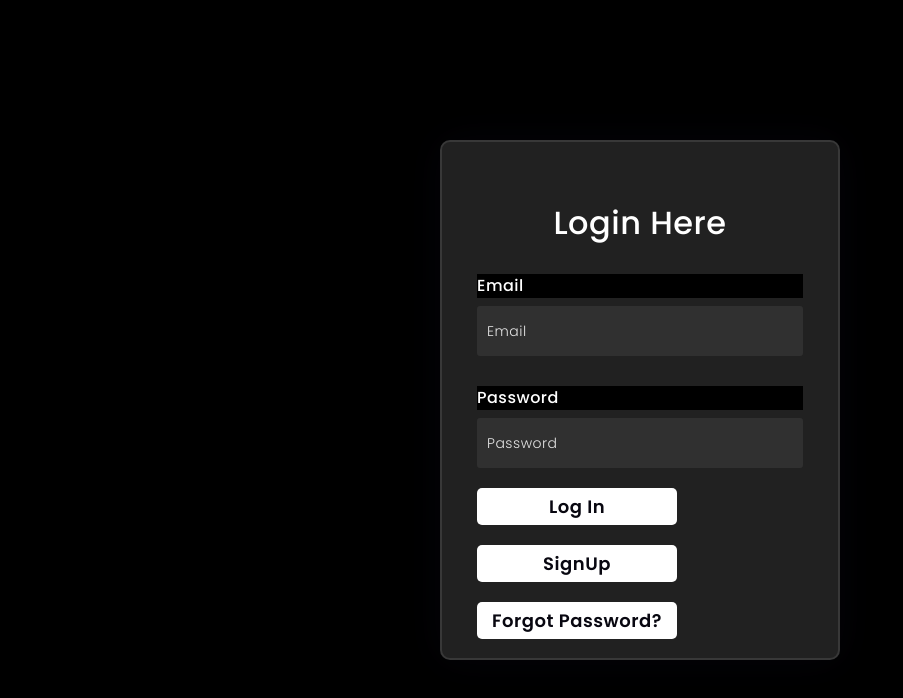
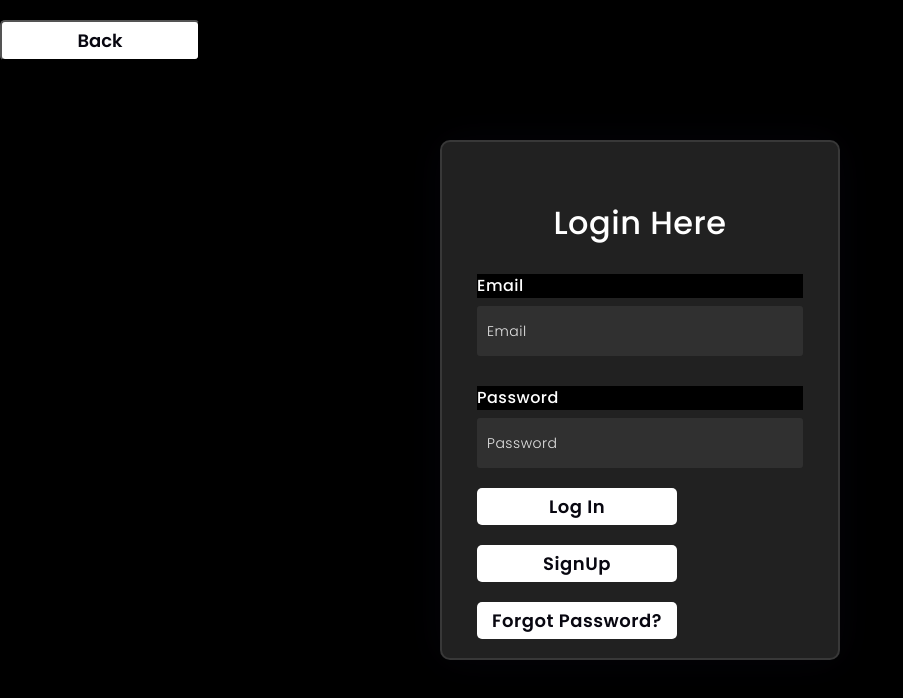
Before and after one commit to aniketdaripa/EA_HAM_FRONTEND, a React (Create React App) app: page /login in a window 1280 px wide. Shown: the top 698 px of the page, without its empty margins (0-903 px from the left). Built offline with nearby package versions, Linux system fonts and the light colour scheme.

Commit message:
back button added

```diff
--- a/src/pages/ForgotPassWord.js
+++ b/src/pages/ForgotPassWord.js
@@ -33,6 +33,7 @@ const ForgotPassPage = () => {
   const onSignInSubmit = async (e) => {
     e.preventDefault();
     configureCaptcha();
+    console.log(enteredEmail);
     //fetch phone number from database
     let res = await axios.get("https://ea-ham-backend.onrender.com/getCurrUserData", {
       params: { currUserEmail: enteredEmail },
--- a/src/pages/LoginPage.js
+++ b/src/pages/LoginPage.js
@@ -49,6 +49,7 @@ const LoginPage = (event) => {
   };
   return (
     <>
+      <button onClick={Navigate(-1)}>Back</button>
       <form  onSubmit={submitHandler}>
         <h3 style={{background:"transparent"}}>Login Here</h3>
 
--- a/src/pages/SignUpPage.js
+++ b/src/pages/SignUpPage.js
@@ -57,6 +57,7 @@ const SignUpPage = () => {
   };
   return (
     <div>
+      <button onClick={Navigate(-1)}>Back</button>
       <form action="" onSubmit={submitHandler}>
         <label>Name</label>
         <input type="text" onChange={nameChangeHandler} value={name} />
```
